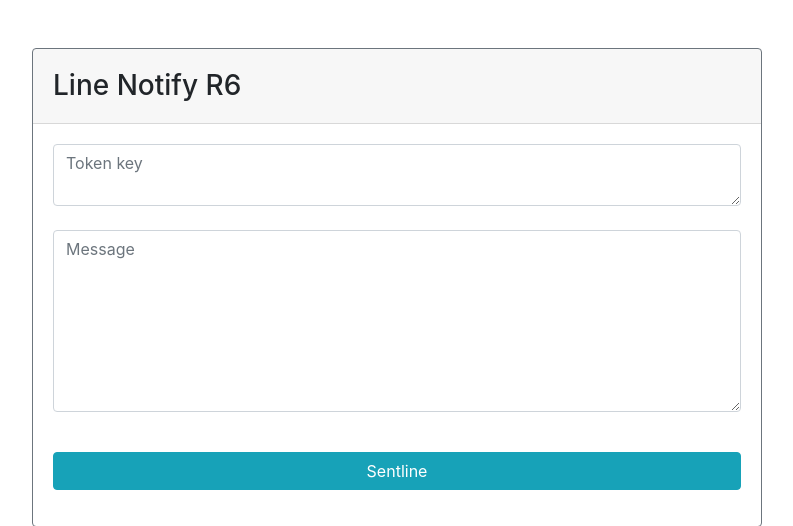
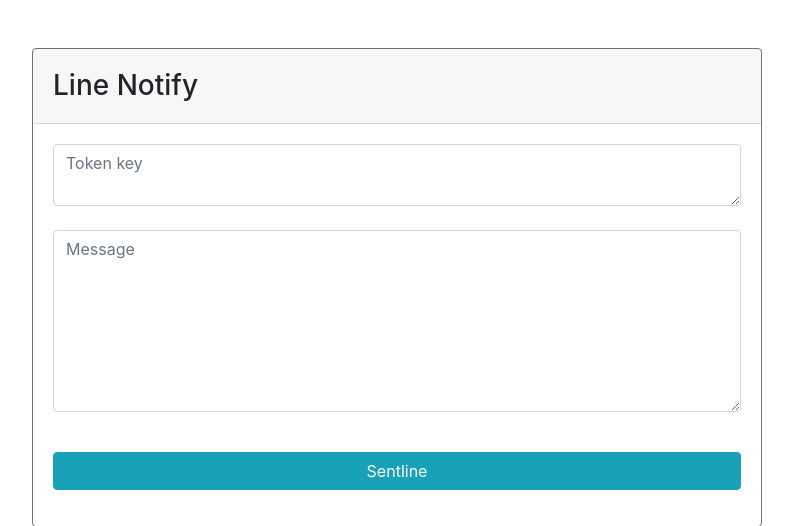
Before and after one commit to anusornkun/line-messageAPI, a PHP site: page /fromsend-notify.html in a window 1280 px wide. Shown: the top 526 px of the page, without its empty margins (243-1036 px from the left). Run offline with PHP 8.4, Linux system fonts and the light colour scheme.

Commit message:
update line notify

```diff
--- a/fromsend-notify.html
+++ b/fromsend-notify.html
@@ -23,7 +23,7 @@
                     <div class="col-md-12 mx-auto">
                         <div class="card border-secondary">
                             <div class="card-header">
-                                <h3 class="mb-0 my-2">  Line Notify R6</h3>
+                                <h3 class="mb-0 my-2">  Line Notify</h3>
                             </div>
                             <div class="card-body">
                                 <form action="sent-notify.php" method="post" class="form"
--- a/sent-notify.php
+++ b/sent-notify.php
@@ -10,7 +10,7 @@ curl_setopt( $ch, CURLOPT_URL, "https://notify-api.line.me/api/notify");
 curl_setopt( $ch, CURLOPT_SSL_VERIFYHOST, 0);
 curl_setopt( $ch, CURLOPT_SSL_VERIFYPEER, 0);
 curl_setopt( $ch, CURLOPT_POST, 1);
-curl_setopt( $ch, CURLOPT_POSTFIELDS, "message=$valueheader : $message");
+curl_setopt( $ch, CURLOPT_POSTFIELDS, "message=$message");
 curl_setopt( $ch, CURLOPT_FOLLOWLOCATION, 1);
 
 curl_setopt($ch, CURLOPT_HTTPHEADER, $headers);
```
